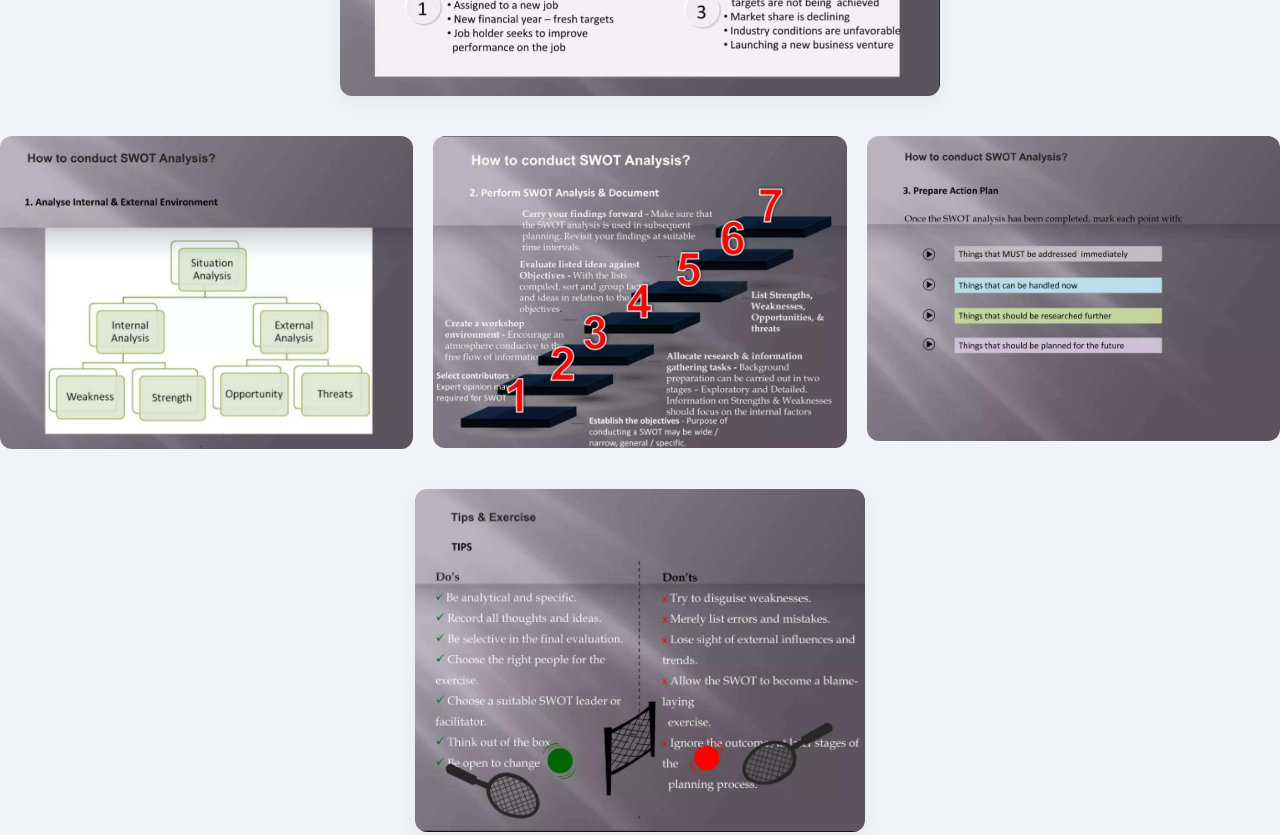
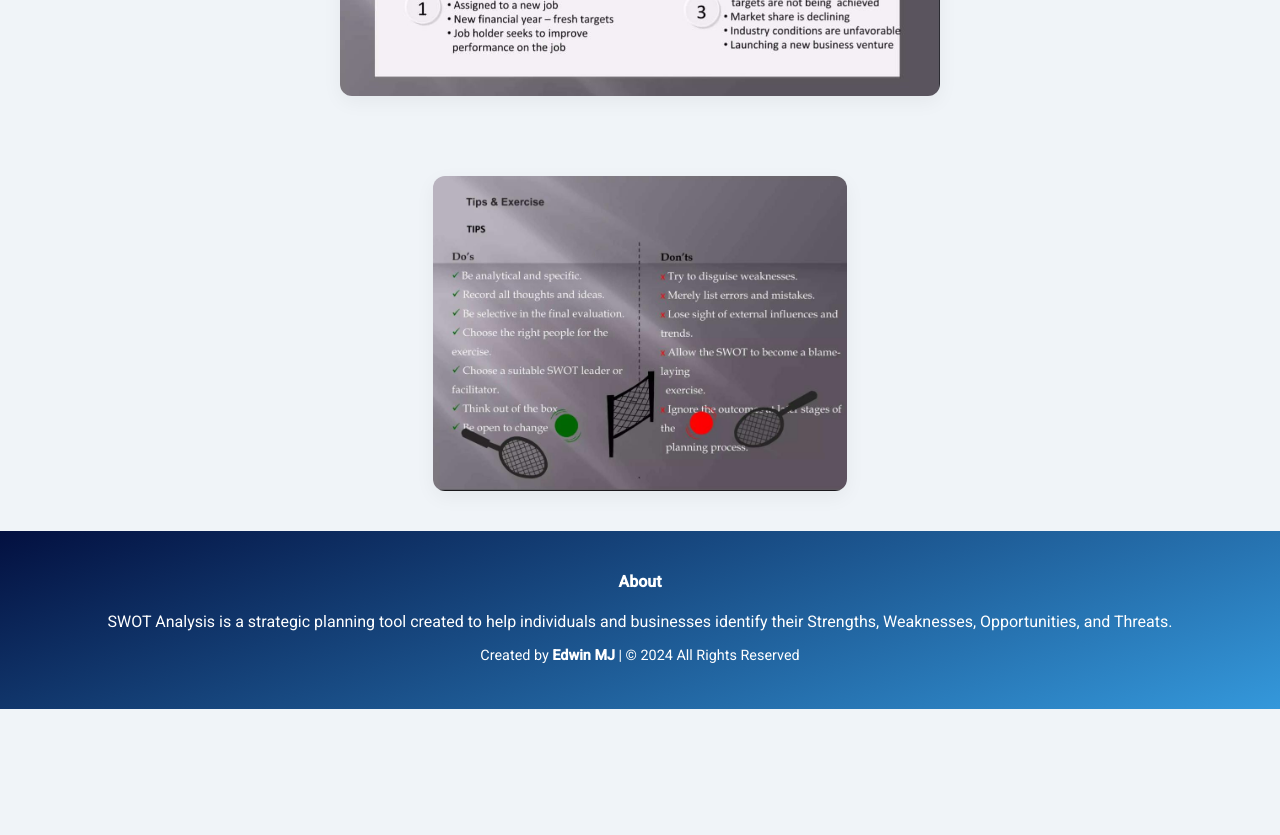
Before and after one commit to edwinmanickal12/SWOT--Analysis, a plain HTML site: page index.html in a window 1280 px wide. Shown: the part 4820-5655 px from the top of the page. After the commit the page ends 5529 px from the top, so only its background shows below. Drawn offline with nearby package versions, Linux system fonts and the light colour scheme.

Commit message:
Update index.html

```diff
--- a/index.html
+++ b/index.html
@@ -147,14 +147,7 @@
 
     <div class="image-gallery animate-slide">
         <div class="image-item">
-            <img src="1.jpg" alt="SWOT for Business">
-        </div>
-        <div class="image-item">
-            <img src="2.jpg" alt="SWOT for Growth">
-        </div>
-        <div class="image-item">
-            <img src="3.jpg" alt="SWOT for Strategy">
-        </div>
+
     </div>
 
     <div class="single-image animate-slide">
```
